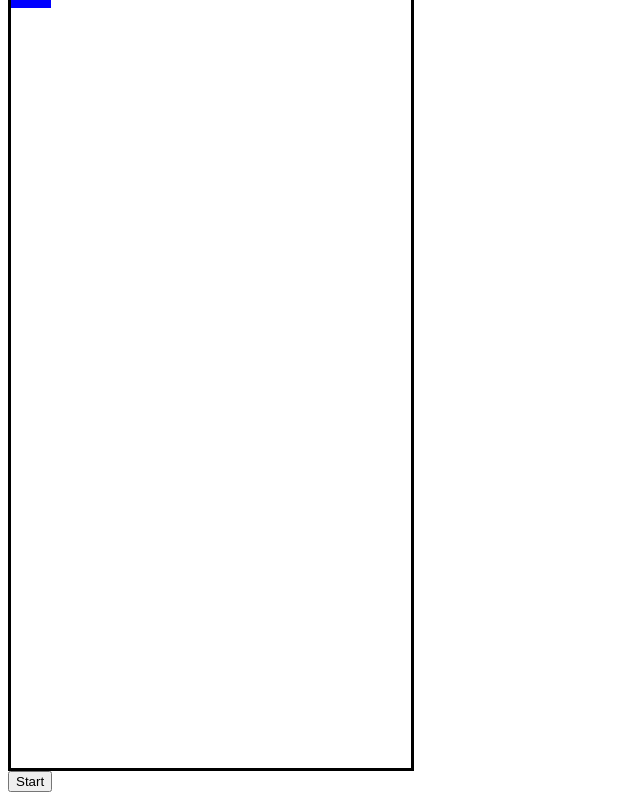
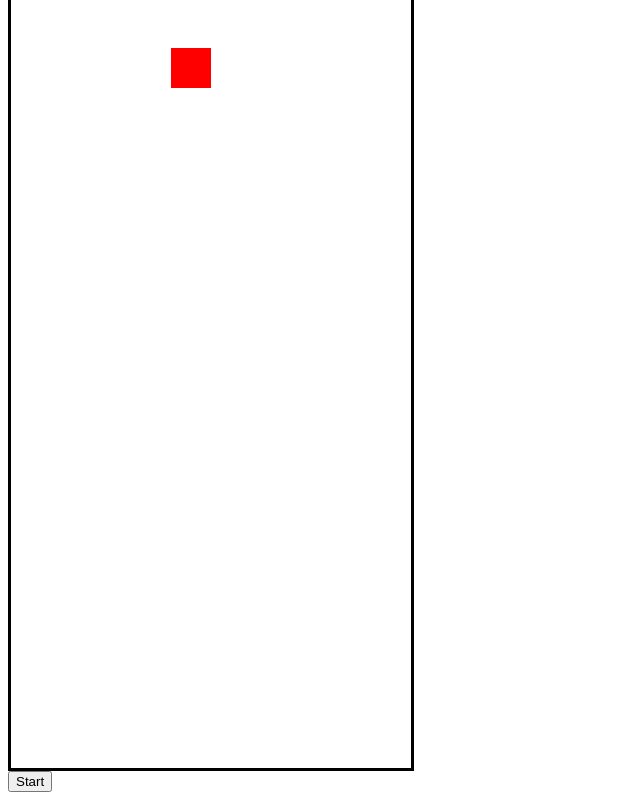
Before and after one commit to matthewkolden/Tetris, a plain HTML site: page index.html in a window 1280 px wide. Both pictures are taken after a click on the button "Start". Shown: the part 156-956 px from the top of the page, without its empty margins (0-640 px from the left). Drawn offline with Linux system fonts and the light colour scheme.

Commit message:
created falling blocks

```diff
--- a/script.js
+++ b/script.js
@@ -1,42 +1,122 @@
 // Declare Variables
+
+//  Board Variables
 const rows = 20;
 const columns = 10;
+const board = [];
 
+//  DOM Variables
 const scoreEl = document.getElementById("score");
 const startBtnEl = document.getElementById("start-btn");
+const gameBoardEl = document.getElementById("game-grid");
 
-const gameBoardEl = document.getElementById("game-grid");
 gameBoardEl.width = 400;
 gameBoardEl.height = 800;
-
 const ctx = gameBoardEl.getContext("2d");
 
-ctx.fillStyle = "blue";
-ctx.fillRect(0, 0, 40, 40);
+//  Tetromino Variables
+const colors = ["#FF0000", "#00FF00", "#0000FF", "#FFFF00", "#00FFFF", "#FF00FF"];
+const shapes = {
+    I: [
+        [1, 1, 1, 1],
+        [0, 0, 0, 0],
+        [0, 0, 0, 0],
+        [0, 0, 0, 0]
+    ],
+
+    J: [
+        [1, 0, 0],
+        [1, 1, 1],
+        [0, 0, 0]
+    ],
+
+    L: [
+        [0, 0, 1],
+        [1, 1, 1],
+        [0, 0, 0]
+    ],
+
+    O: [
+        [1, 1],
+        [1, 1]
+    ],
+
+    S: [
+        [0, 1, 1],
+        [1, 1, 0],
+        [0, 0, 0]
+    ],
+
+    T: [
+        [0, 1, 0],
+        [1, 1, 1],
+        [0, 0, 0]
+    ],
+
+    Z: [
+        [1, 1, 0],
+        [0, 1, 1],
+        [0, 0, 0]
+    ],
+
+}
+
+const blockSize = 40;
+const empty = 0;
+
+//  Game Variables
+let startScore = 0;
+
 
 
 // Functions
 
+function createBlock (xVal, yVal, color) {
+    ctx.fillStyle = color;
+    ctx.fillRect(xVal * blockSize, yVal * blockSize, blockSize, blockSize);
+}
+
+function falling(xVal, yVal) {
+    setInterval(() => {
+        ctx.clearRect(xVal * blockSize, yVal * blockSize, blockSize, blockSize);
+        ctx.translate(0, blockSize);
+        createBlock(((columns/2) - 1), 0, colors[0]);
+    }, 1000);
+}
+
 // Event Listeners
+
+// Game starts when start button is clicked
+startBtnEl.addEventListener("click", () => {
+    // Tetromino is created, shape is determined in order
+    createBlock(((columns/2) - 1), 0, colors[0]);
+    // Tetromino starts falling
+    falling(((columns/2) - 1), 0);
+    // Tetromino stops when making contact
+})
+
+document.addEventListener("keydown", (key) => {
+    if(key.code == "KeyA" && x <= 400) {
+        x -= blockSize;
+    }
+    if(key.code == "KeyD" && x >= 0) {
+        x += blockSize;
+    }
+    if(key.code == "KeyS" && y <= 800) {
+        y -= blockSize;
+    }
+});
+
 // startBtnEl.addEventListener("click", () => {
 //     drawBlock(x, y)
 
 // })
 // ctx.fillRect(x, y, 40, 40);
 
-// document.addEventListener("keydown", (key) => {
-//     if(key.code == "KeyA" && x <= 400) {
-//         x -= 40;
+
+//     if(key.code === "ArrowUp") {
+
 //     }
-//     if(key.code == "KeyD" && x >= 0) {
-//         x += 40;
-//     }
-//     if(key.code == "KeyS" && y <= 800) {
-//         y -= 40;
-//     }
-    // if(key.code === "ArrowUp") {
-
-    // }
 //     ctx.clearRect(400, 800, 40, 40);
 //     ctx.fillRect(x, y, 40, 40);
 //     console.log(key.code)
--- a/style.css
+++ b/style.css
@@ -1,6 +1,6 @@
 #game-grid {
-    /* width: 400px;
-    height: 800px; */
+    /* width: 400;;
+    height: 800; */
 
     border-style: solid;
 
@@ -11,7 +11,7 @@
 }
 
 
-.tetronome {
+/* .tetronome {
     position: absolute;
 
     left: 219px;
@@ -26,4 +26,4 @@
     border-width: 1px;
 
     background-color: #ff0000;
-}
+} */
```
Also changed, not shown: index.html (+0 -1 lines).
